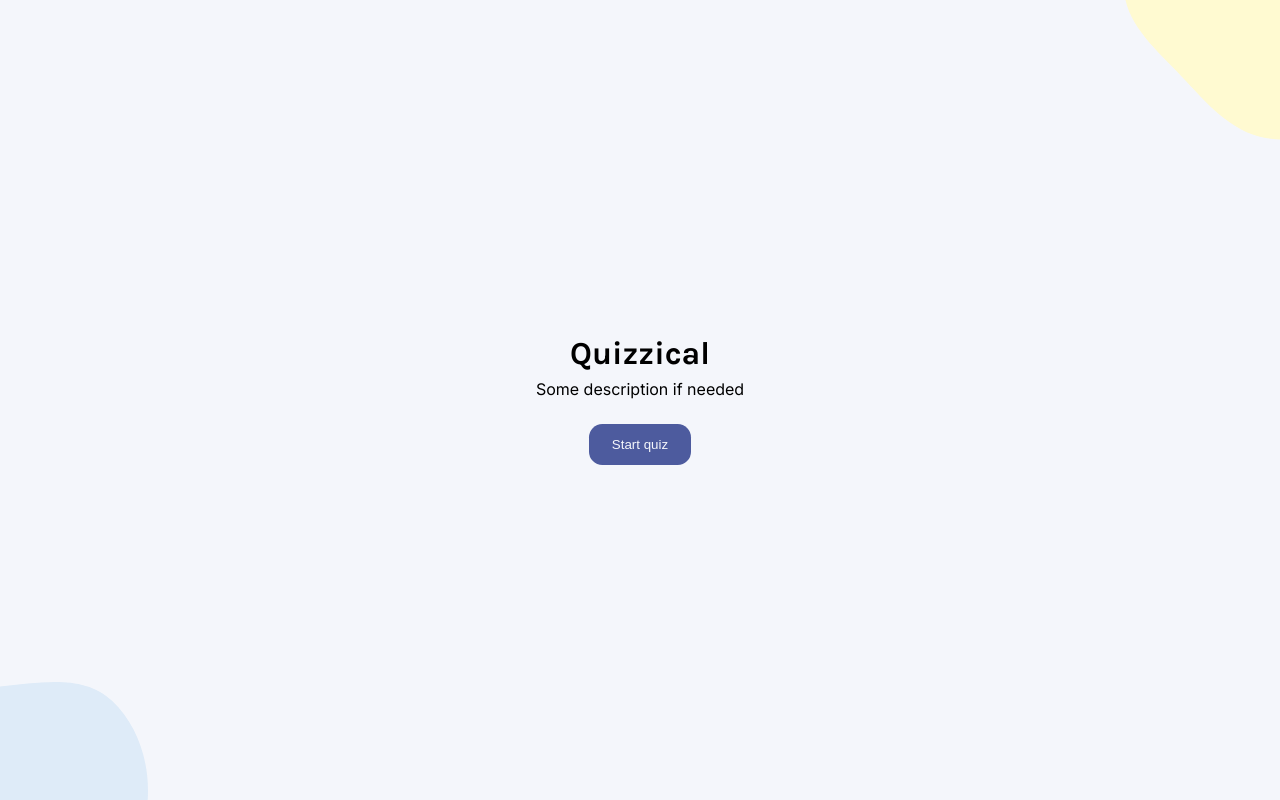
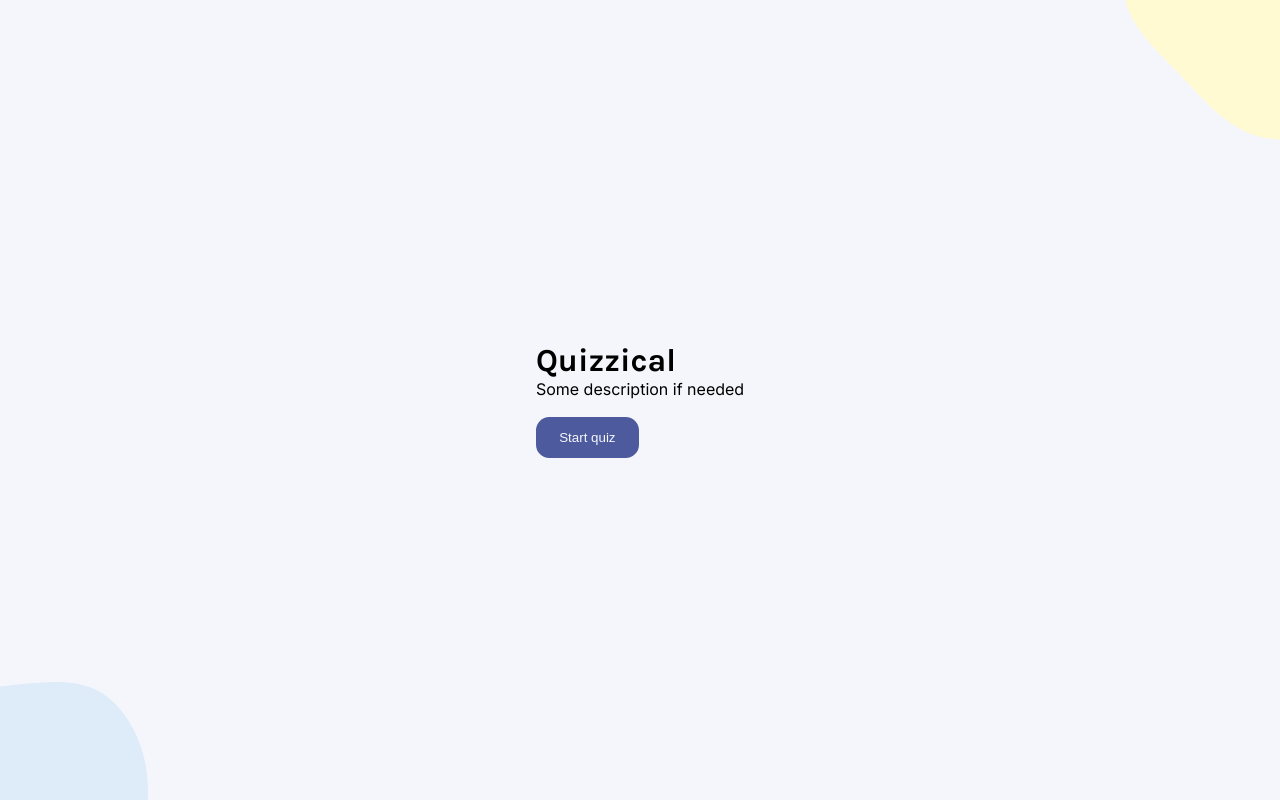
Before and after one commit to DarrickFauvel/quizzical-app-scrimba, a React (Vite) app: page / in a window 1280 px wide. Built offline with nearby package versions, Linux system fonts and the light colour scheme.

Commit message:
Add intro container class

```diff
--- a/src/components/Intro.tsx
+++ b/src/components/Intro.tsx
@@ -6,6 +6,7 @@ const Intro = () => {
 
   return (
     <div className='intro'>
+      <div className='intro-container container'>
       <h1>Quizzical</h1>
       <p>Some description if needed</p>
         <button
@@ -13,6 +14,7 @@ const Intro = () => {
           onClick={() => setGameState('quiz')}>
         Start quiz
       </button>
+      </div>
     </div>
   )
 }
```
